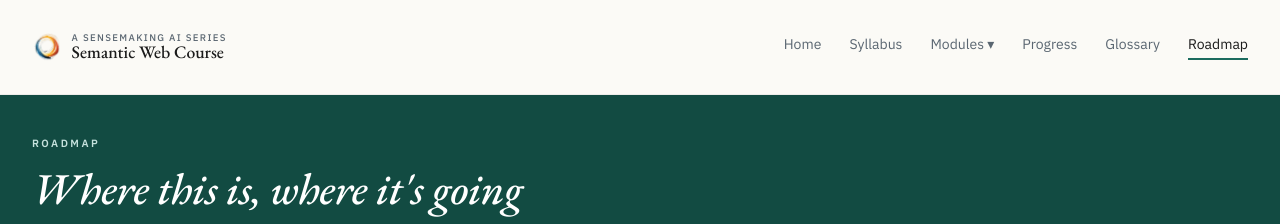
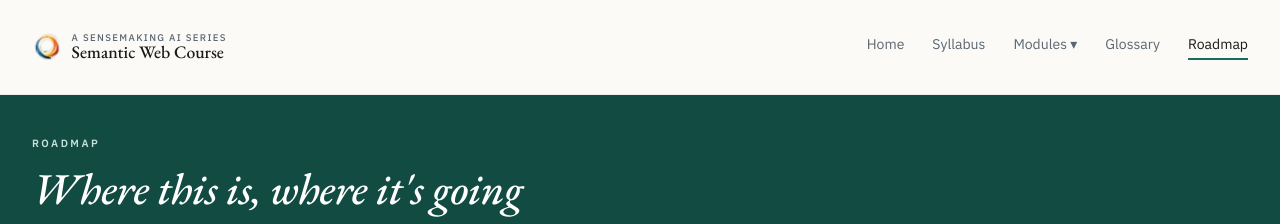
Before and after one commit to dagny099/semantic-web-curriculum, a Jekyll site: the page map.html, which Jekyll copies as it is, in a window 1280 px wide. Shown: the top 224 px of the page. Built offline with Jekyll 4.4.1, drawn with Linux system fonts in a browser that asks for light colours.

Commit message:
navbar updates

```diff
--- a/_layouts/default.html
+++ b/_layouts/default.html
@@ -64,7 +64,6 @@
           <a href="{{ '/modules/04-shipping/module-04-README.html' | relative_url }}">04 · Shipping</a>
         </div>
       </div>
-      <a href="{{ '/PROGRESS.html' | relative_url }}"{% if page.url contains 'PROGRESS' %} aria-current="page"{% endif %}>Progress</a>
       <a href="{{ '/glossary.html' | relative_url }}"{% if page.url contains 'glossary' %} aria-current="page"{% endif %}>Glossary</a>
       <a href="{{ '/map.html' | relative_url }}"{% if page.url contains 'map' %} aria-current="page"{% endif %}>Roadmap</a>
     </nav>
--- a/glossary.html
+++ b/glossary.html
@@ -337,7 +337,6 @@
         <a href="/modules/04-shipping/module-04-README.html">04 · Shipping</a>
       </div>
     </div>
-    <a href="/PROGRESS.html">Progress</a>
     <a href="/glossary.html" aria-current="page">Glossary</a>
     <a href="/map.html">Roadmap</a>
   </nav>
--- a/index.html
+++ b/index.html
@@ -632,7 +632,6 @@ footer a:hover { color: var(--ink); }
         <a href="/modules/04-shipping/module-04-README.html">04 · Shipping</a>
       </div>
     </div>
-    <a href="/PROGRESS.html">Progress</a>
     <a href="/glossary.html">Glossary</a>
     <a href="/map.html">Roadmap</a>
   </nav>
--- a/map.html
+++ b/map.html
@@ -317,7 +317,6 @@
           <a href="/modules/04-shipping/module-04-README.html">04 · Shipping</a>
         </div>
       </div>
-      <a href="/PROGRESS.html">Progress</a>
       <a href="/glossary.html">Glossary</a>
       <a href="/map.html" aria-current="page">Roadmap</a>
     </nav>
```
